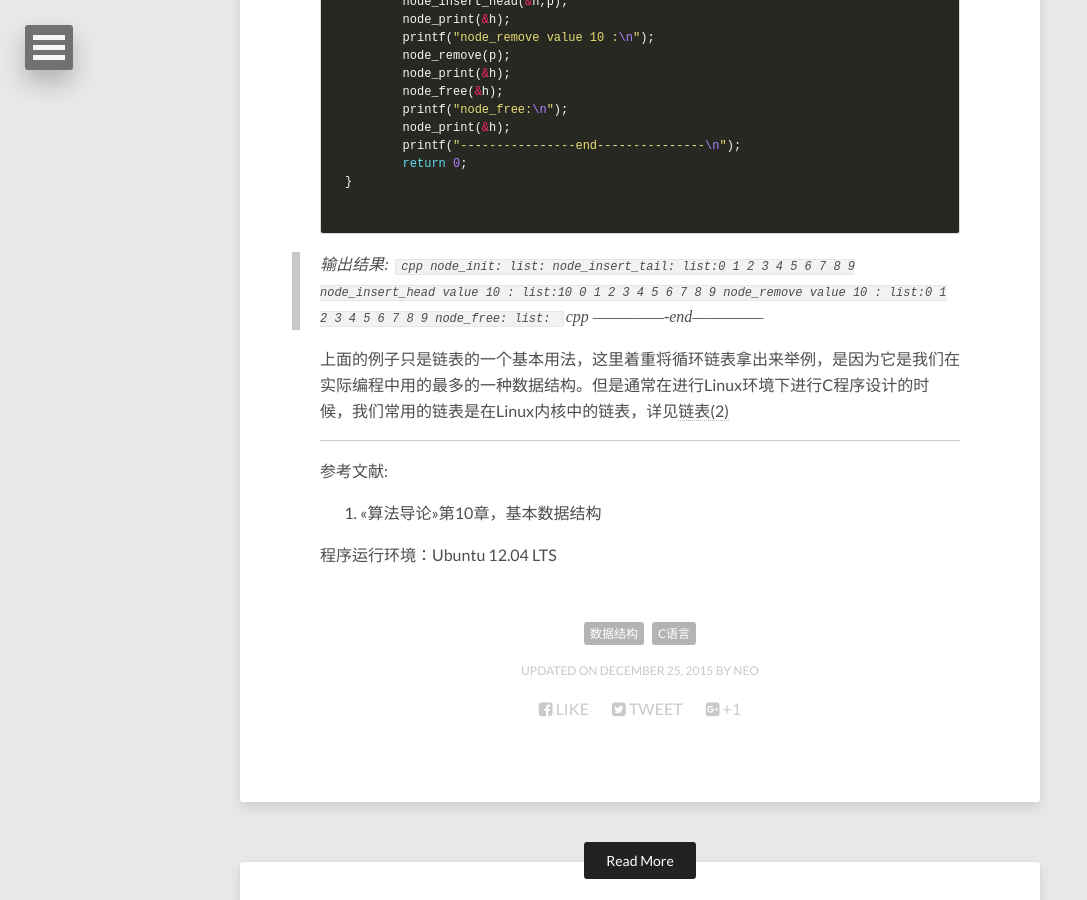
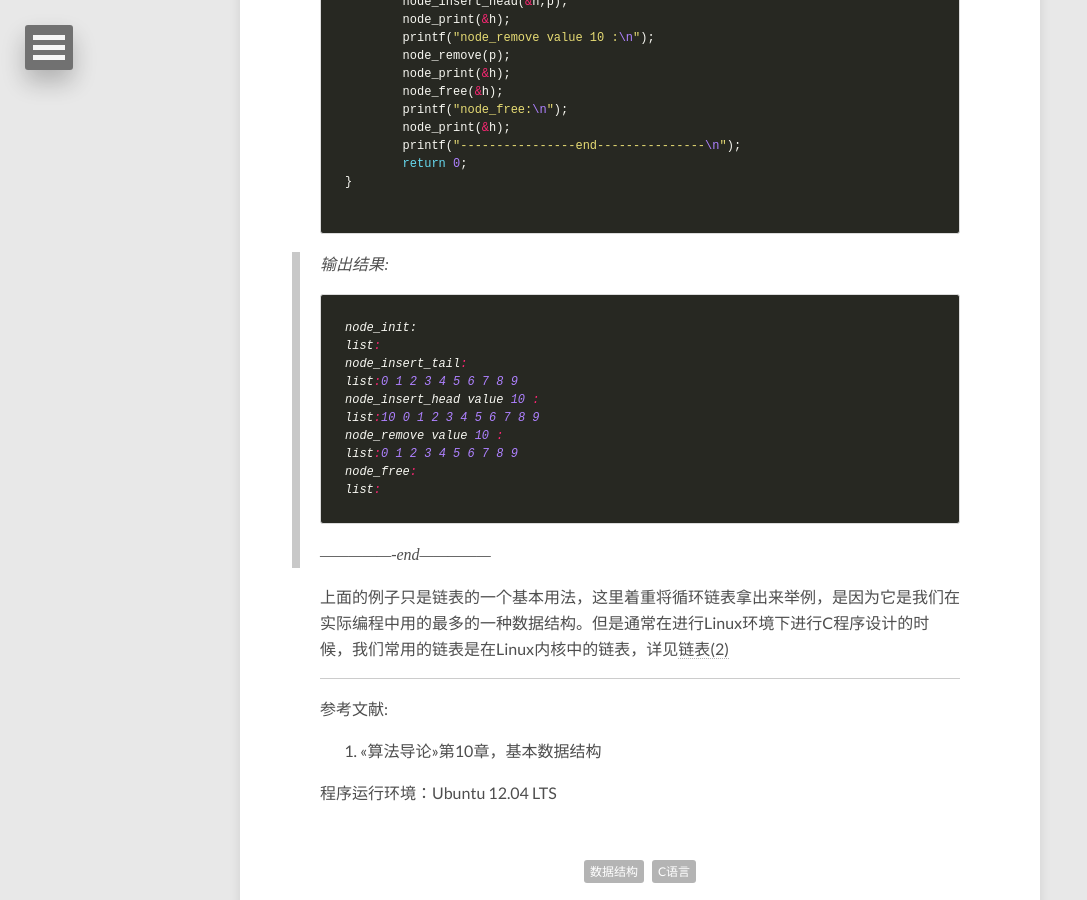
Before and after one commit to minstrelboy/minstrelboy.github.io, a Jekyll site: the page built from _posts/2015-12-25-链表(1).md, in a window 1280 px wide and 900 px high, scrolled down 2946 px. Shown: the whole window, without its empty margins (0-1087 px from the left). Built offline with Jekyll 4.4.1, drawn with Linux system fonts in a browser that asks for light colours; nearby versions of some CDN libraries.

Commit message:
Update 2015-12-25-链表(1).md

````diff
--- a/_posts/2015-12-25-链表(1).md
+++ b/_posts/2015-12-25-链表(1).md
@@ -157,7 +157,7 @@ node_remove value 10 :
 list:0 1 2 3 4 5 6 7 8 9
 node_free:
 list:
-```cpp
+```
 ----------------end---------------
 
 
````
